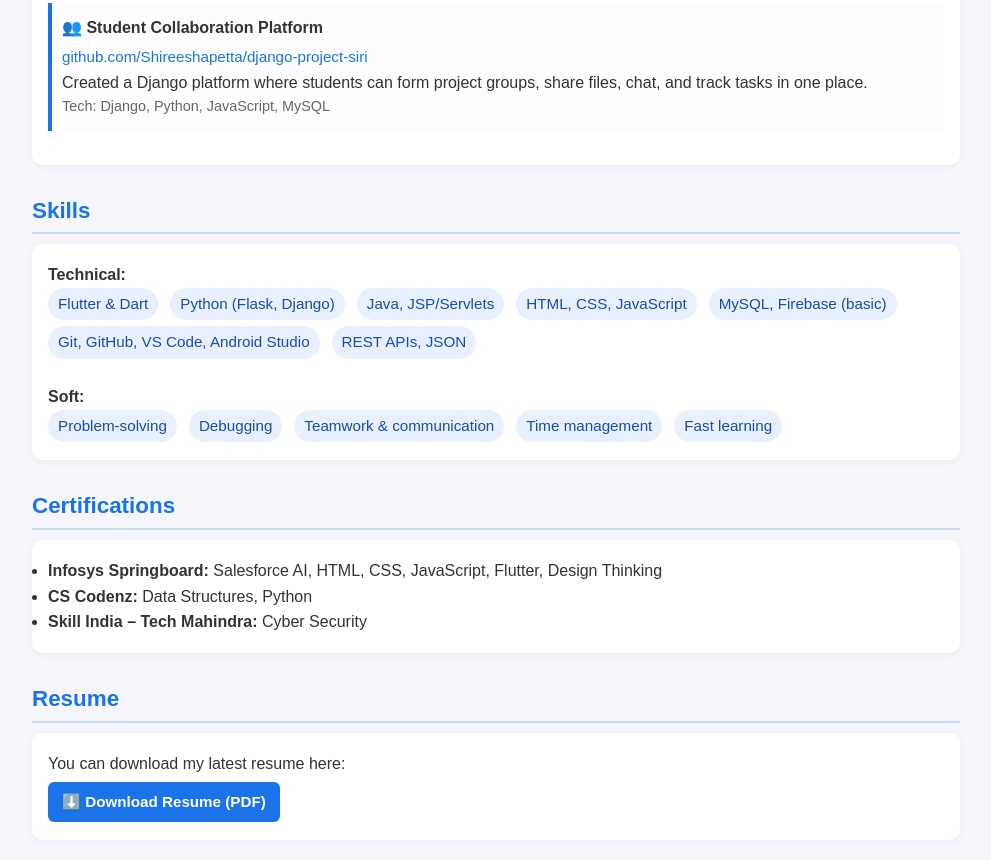
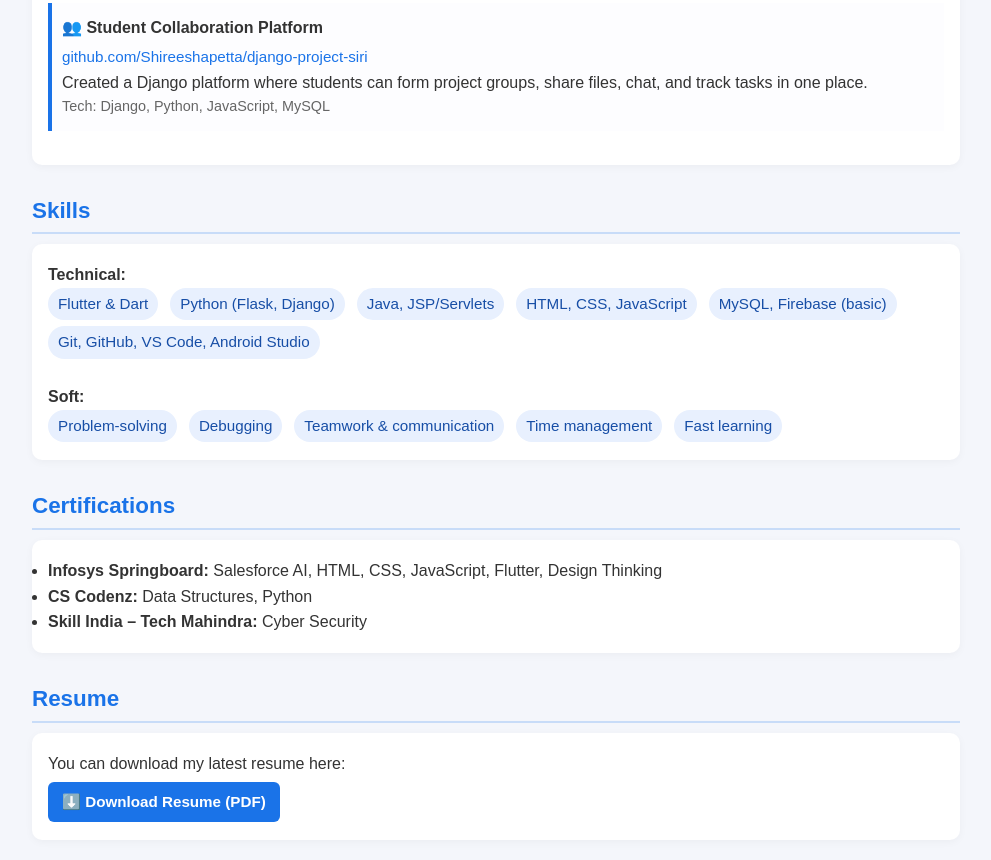
Before and after one commit to Shireeshapetta/Shireeshapetta.github.io, a plain HTML site: page index.html in a window 1280 px wide. Shown: the part 798-1658 px from the top of the page, without its empty margins (144-1135 px from the left). Drawn offline with Linux system fonts and the light colour scheme.

Commit message:
Update index.html

```diff
--- a/index.html
+++ b/index.html
@@ -198,7 +198,7 @@
         <li class="badge">HTML, CSS, JavaScript</li>
         <li class="badge">MySQL, Firebase (basic)</li>
         <li class="badge">Git, GitHub, VS Code, Android Studio</li>
-        <li class="badge">REST APIs, JSON</li>
+
       </ul>
       <br>
       <strong>Soft:</strong>
```
